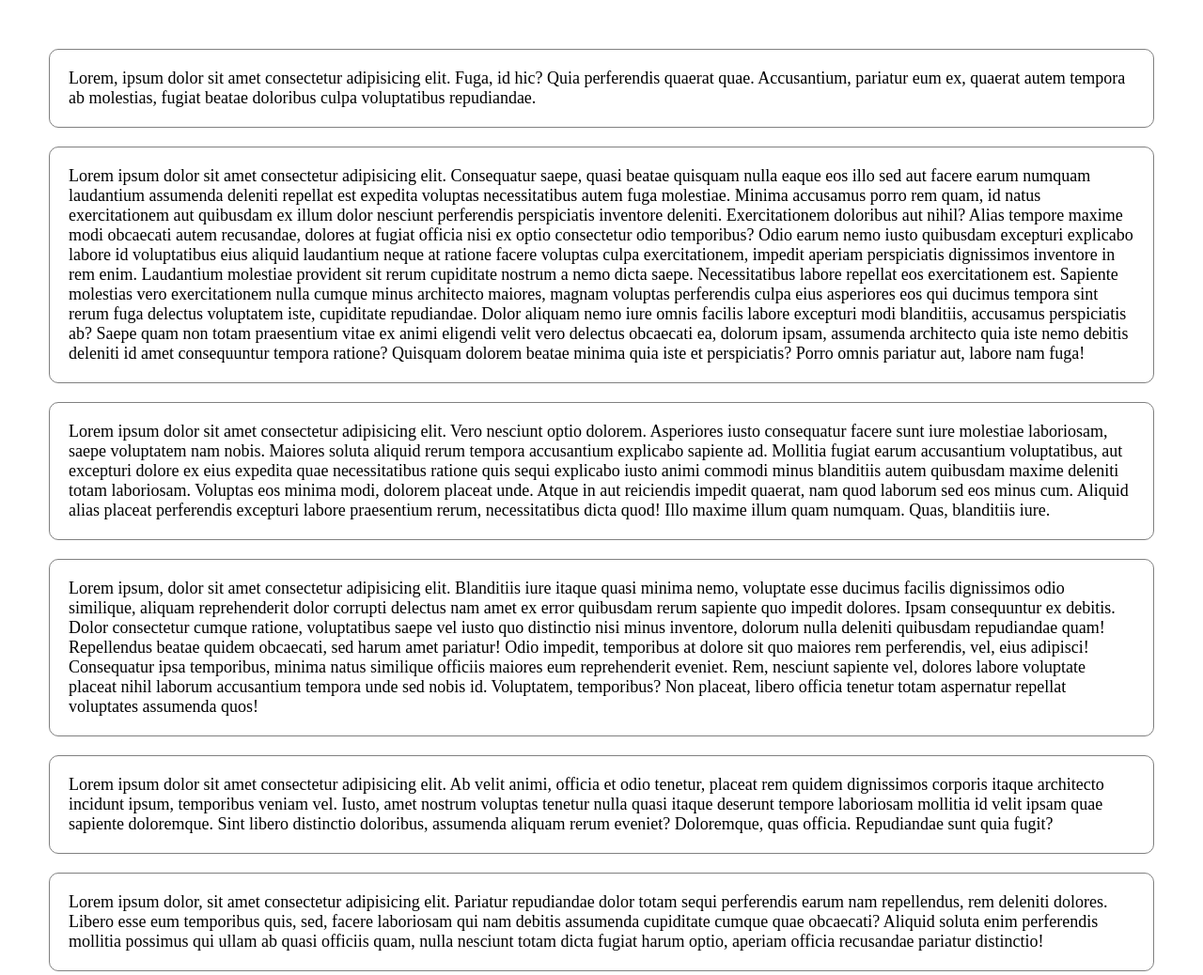
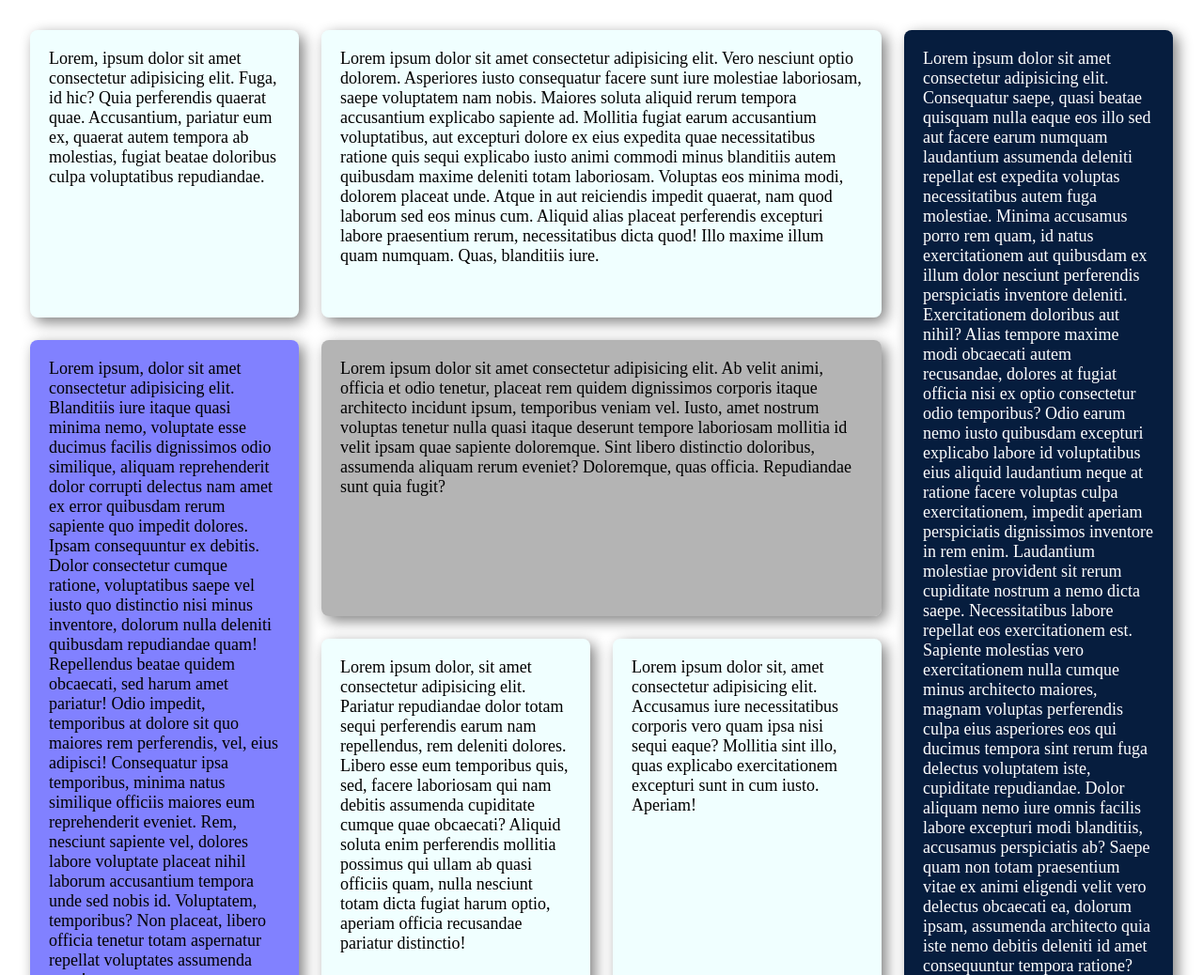
Before and after one commit to 2u6z3r0/grid-practice, a plain HTML site: page index.html in a window 1280 px wide. Shown: the top 1038 px of the page at 94% size. Drawn offline with Linux system fonts and the light colour scheme.

Commit message:
adde grid, and congifured rows/cols accordingly

```diff
--- a/styles.css
+++ b/styles.css
@@ -5,6 +5,10 @@
 }
 
 .testimonial-grid {
+  display: grid;
+  gap: 1.5rem;
+  grid-template-columns: 1fr 1fr 1fr 1fr;
+
   padding-block: 2rem;
   width: min(95%, 100rem);
   margin-inline: auto;
@@ -12,8 +16,30 @@
 
 .testimonial {
   padding: 20px;
-  margin: 20px;
-  border: 1px solid gray;
-  border-radius: 10px;
+  box-shadow: 5px 5px 15px 0px gray;
+  border-radius: .5rem;
   font-size: large;
+  background-color: azure;
 }
+
+.testimonial:nth-child(3) {
+
+  grid-column: span 2;
+}
+
+.testimonial:nth-child(2){
+  background-color: rgb(6, 29, 62);
+  grid-column-start: 4;
+  grid-row: 1 / 4;
+  color: white;
+}
+
+.testimonial:nth-child(4) {
+  background-color: rgba(0, 0, 255, 0.494);
+  grid-row: 2/4;
+}
+
+.testimonial:nth-child(5){
+  background-color: rgba(128, 128, 128, 0.592);
+  grid-column: span 2;
+}
```
